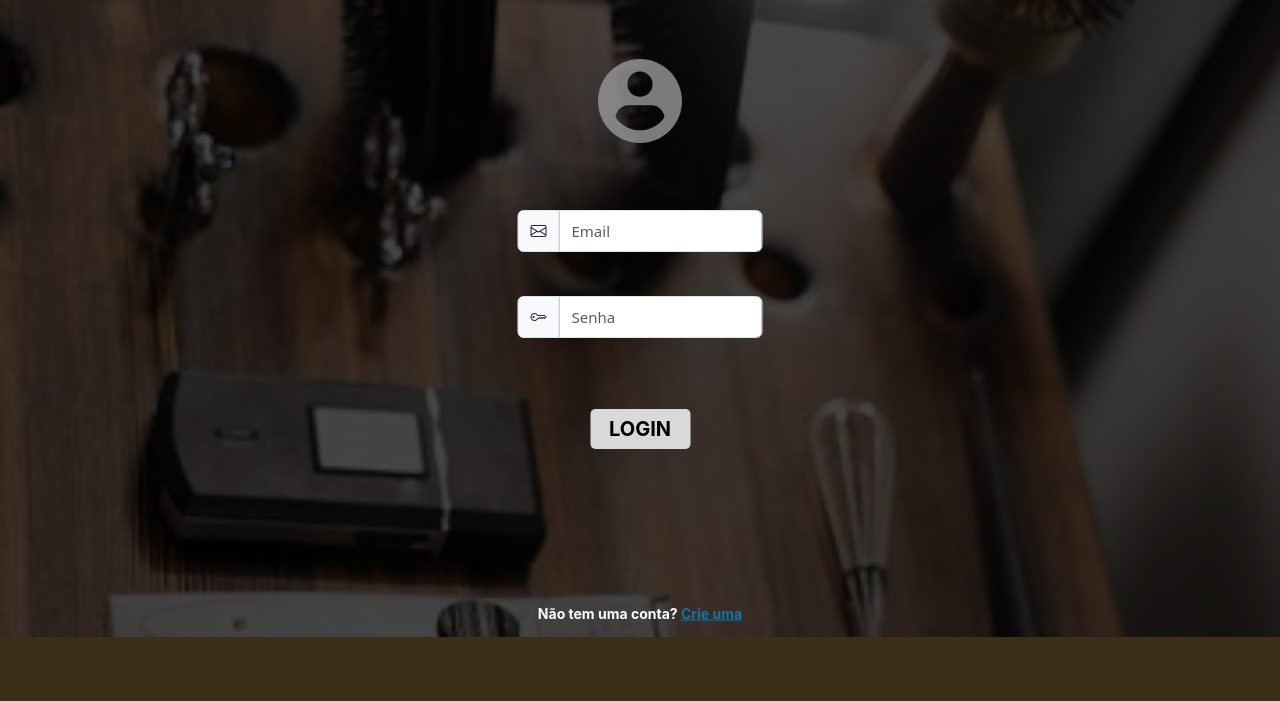
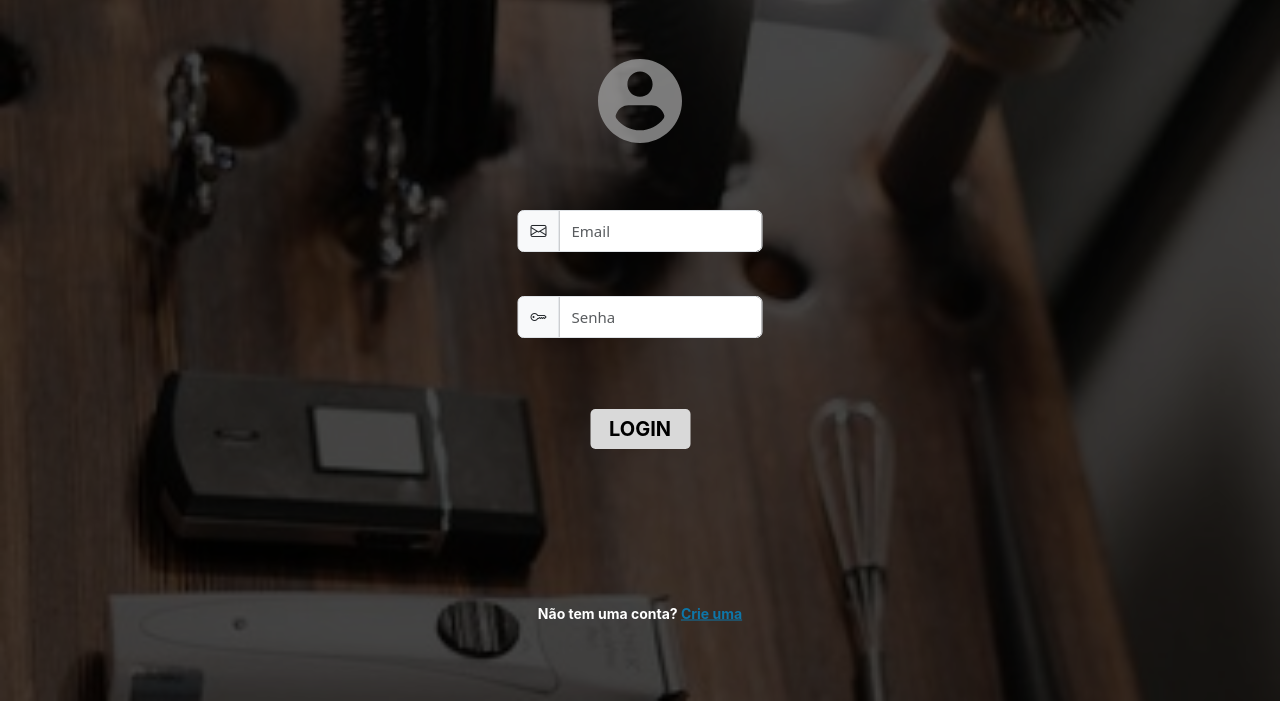
Before and after one commit to CaioWelterBogo/Barbearia_prototipo, a plain HTML site: page index.html in a window 1280 px wide. Shown: the part 99-800 px from the top of the page. Drawn offline with nearby package versions, Linux system fonts and the light colour scheme; a web font is replaced by a local one.

Commit message:
Add files via upload

```diff
--- a/style.css
+++ b/style.css
@@ -23,7 +23,7 @@ header img{
     height: 96px;
 }
 body{
-    height: 80vh;
+    height: calc(100vh - 96px);
     background-color: #3d2e18;
 }
 body > div#imagem_fundo{
```
